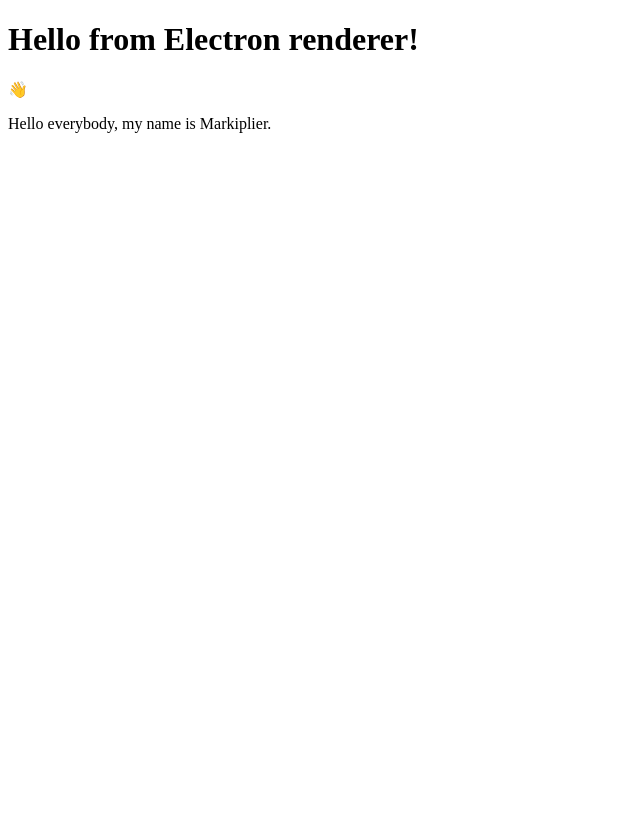
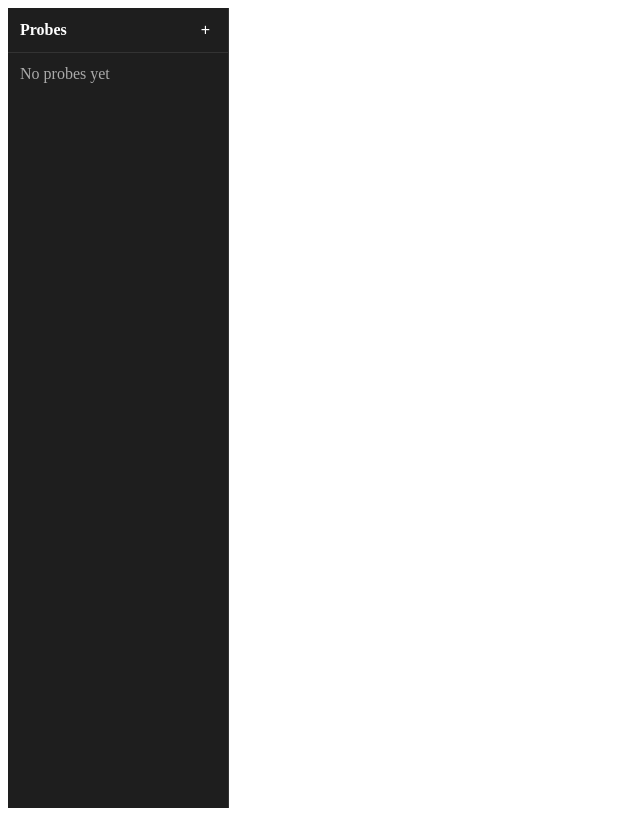
Before and after one commit to giacop002/BRT_photo_app, a Svelte app: page / in a window 1280 px wide. Shown: the whole page, without its empty margins (0-640 px from the left). Built offline with nearby package versions, Linux system fonts and the light colour scheme.

Commit message:
:gear: feat: implement Sidebar component for probe management

```diff
--- a/src/renderer/App.svelte
+++ b/src/renderer/App.svelte
@@ -1,9 +1,38 @@
 <script>
-  let text = `Hello everybody, my name is Markiplier.`
+  import Sidebar from "./components/Sidebar.svelte";
+
+  let probes = [];
+  let selectedProbeId = null;
+
+  async function loadProbes() {
+    probes = await window.api.getProbes();
+  }
+
+  async function handleSelectProbe(id) {
+    selectedProbeId = id;
+    // cargar samples
+  }
+
+  async function handleCreateProbe(data) {
+    console.log('Creating probe with data:', data);
+    await window.api.createProbe(data);
+    await loadProbes();
+  }
+
+  async function handleDeleteProbe(id) {
+    await window.api.deleteProbe(id);
+    await loadProbes();
+  }
+
+  loadProbes();
 </script>
 
 <div>
-  <h1>Hello from Electron renderer!</h1>
-  <p>👋</p>
-  <p id="info">{text}</p>
+  <Sidebar
+    {probes}
+    {selectedProbeId}
+    on:selectProbe={(e) => handleSelectProbe(e.detail)}
+    on:createProbe={(e) => handleCreateProbe(e.detail)}
+    on:deleteProbe={(e) => handleDeleteProbe(e.detail.id)}
+  />
 </div>
--- /dev/null
+++ b/src/renderer/components/Sidebar.svelte
@@ -0,0 +1,149 @@
+<script>
+  import { createEventDispatcher, tick } from 'svelte'
+  export let probes = []
+  export let selectedProbeId = null
+
+  const dispatch = createEventDispatcher()
+
+  let isCreating = false
+  let newProbeName = ''
+  let createInput
+
+  function handleSelect(id) {
+    dispatch('selectProbe', id)
+  }
+
+  function handleDelete(id, event) {
+    event.stopPropagation()
+    if (confirm('Are you sure you want to delete this probe?')) {
+      dispatch('deleteProbe', { id })
+    }
+  }
+
+  async function startCreate() {
+    isCreating = true
+    newProbeName = ''
+    await tick()
+    createInput?.focus()
+  }
+
+  function submitCreate() {
+    if (newProbeName.trim()) {
+      dispatch('createProbe', { name: newProbeName.trim() })
+      isCreating = false
+    }
+  }
+
+  function cancelCreate() {
+    isCreating = false
+    newProbeName = ''
+  }
+
+  function handleKey(e) {
+    if (e.key === 'Enter') submitCreate()
+    if (e.key === 'Escape') cancelCreate()
+  }
+</script>
+
+<div class="sidebar">
+  <div class="header">
+    <span>Probes</span>
+    <button on:click={startCreate}>+</button>
+  </div>
+
+  {#if isCreating}
+    <input
+      class="input"
+      bind:this={createInput}
+      bind:value={newProbeName}
+      placeholder="Nombre de la sonda"
+      on:keydown={handleKey}
+    />
+  {/if}
+
+  <div class="list">
+    {#if probes.length === 0}
+      <div class="empty">No probes yet</div>
+    {:else}
+      {#each probes as probe}
+        <div class="item {probe.id === selectedProbeId ? 'selected' : ''}">
+          <button class="name" on:click={() => handleSelect(probe.id)}>
+            {probe.name}
+          </button>
+          <button class="delete" on:click={(e) => handleDelete(probe.id, e)}>X</button>
+        </div>
+      {/each}
+    {/if}
+  </div>
+</div>
+
+<style>
+  .sidebar {
+    width: 220px;
+    height: 100vh;
+    background: #1e1e1e;
+    color: #fff;
+    display: flex;
+    flex-direction: column;
+    border-right: 1px solid #333;
+  }
+
+  .header {
+    padding: 12px;
+    font-weight: bold;
+    display: flex;
+    justify-content: space-between;
+    align-items: center;
+    border-bottom: 1px solid #333;
+  }
+
+  .list {
+    flex: 1;
+    overflow-y: auto;
+  }
+
+  .item {
+    padding: 10px 12px;
+    cursor: pointer;
+    display: flex;
+    justify-content: space-between;
+  }
+
+  .item:hover {
+    background: #2a2a2a;
+  }
+
+  .item.selected {
+    background: #3a3a3a;
+  }
+
+  .input {
+    padding: 8px 10px;
+    margin: 8px;
+    width: calc(100% - 16px);
+    background: #2a2a2a;
+    border: 1px solid #444;
+    color: white;
+  }
+
+  .empty {
+    padding: 12px;
+    color: #aaa;
+  }
+
+  button {
+    background: none;
+    border: none;
+    color: white;
+    cursor: pointer;
+    font-size: 16px;
+  }
+
+  .delete {
+    opacity: 0;
+  }
+
+  .item:hover .delete {
+    opacity: 1;
+  }
+</style>
```
